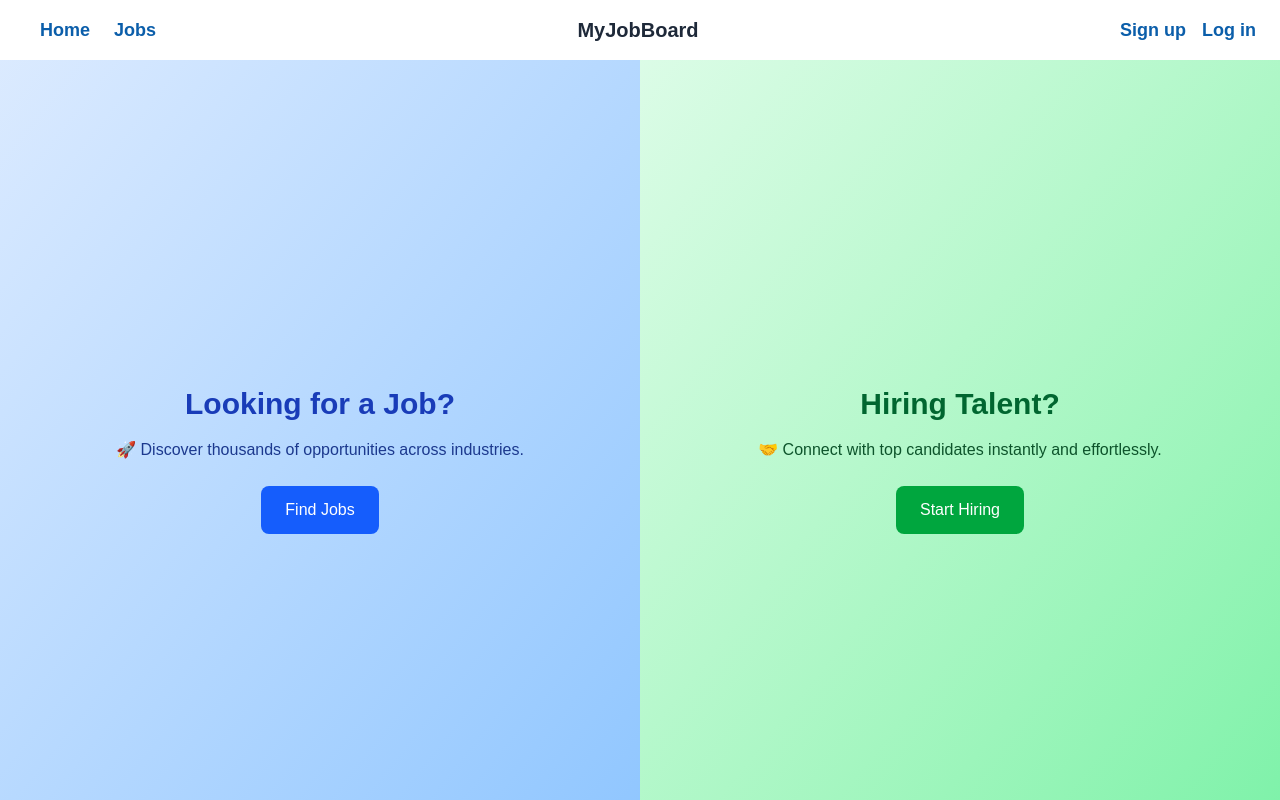
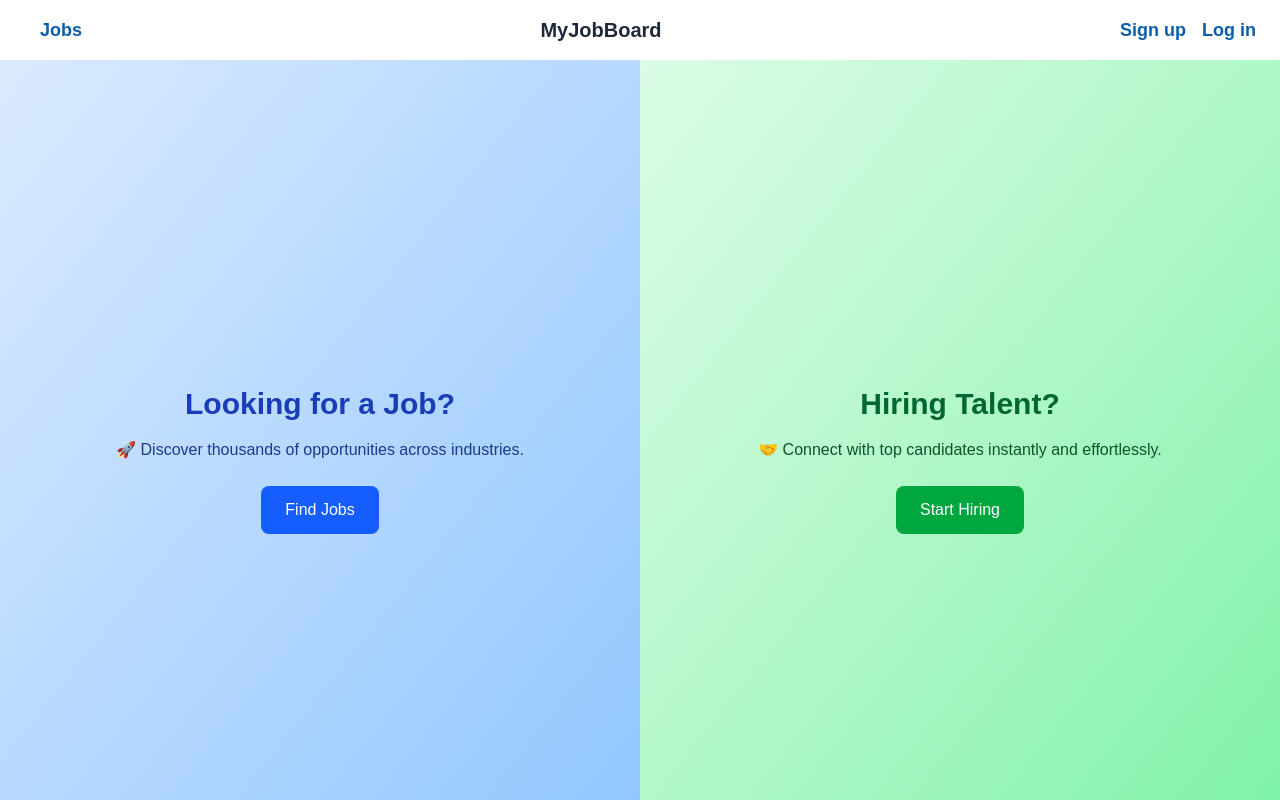
Before and after one commit to Kawindu-Prabod/Mini-Job-Board, a Next.js app: page / in a window 1280 px wide. Shown: the top 800 px of the page. Built offline with nearby package versions, Linux system fonts and the light colour scheme.

Commit message:
Update navbar.js

```diff
--- a/components/navbar.js
+++ b/components/navbar.js
@@ -2,12 +2,14 @@
 
 import { useState, useEffect } from "react";
 import Link from "next/link";
+import { usePathname } from "next/navigation";
 
 const Navbar = () => {
   const [sessionStatus, setSessionStatus] = useState(0); // 0 = logged out, 1 = logged in
   const [showDropdown, setShowDropdown] = useState(false);
   const [timeLeft, setTimeLeft] = useState(null);
   const [user, setUser] = useState(null);
+  const pathname = usePathname();
 
   useEffect(() => {
     const status = localStorage.getItem("sessionStatus");
@@ -148,8 +150,12 @@ const Navbar = () => {
   return (
     <nav className="bg-grey shadow-md px-6 py-4 flex justify-between items-center">
       <div className="flex space-x-6 ml-4">
-        <Link href="/" className="text-lg font-semibold hover:text-blue-600">Home</Link>
-        <Link href="/jobs" className="text-lg font-semibold hover:text-blue-600">Jobs</Link>
+        {pathname !== "/" && (
+          <Link href="/" className="text-lg font-semibold hover:text-blue-600">Home</Link>
+        )}
+        {pathname !== "/jobs" && (
+          <Link href="/jobs" className="text-lg font-semibold hover:text-blue-600">Jobs</Link>
+        )}
       </div>
 
       <div className="flex-grow text-center">
```
